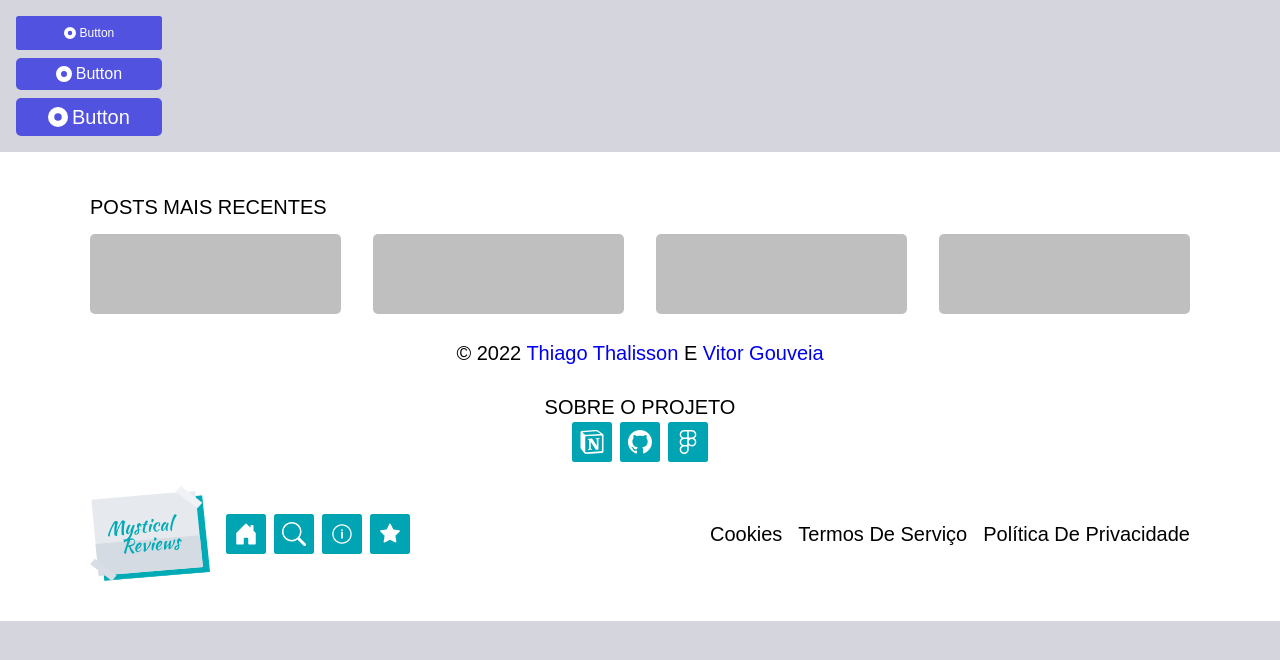
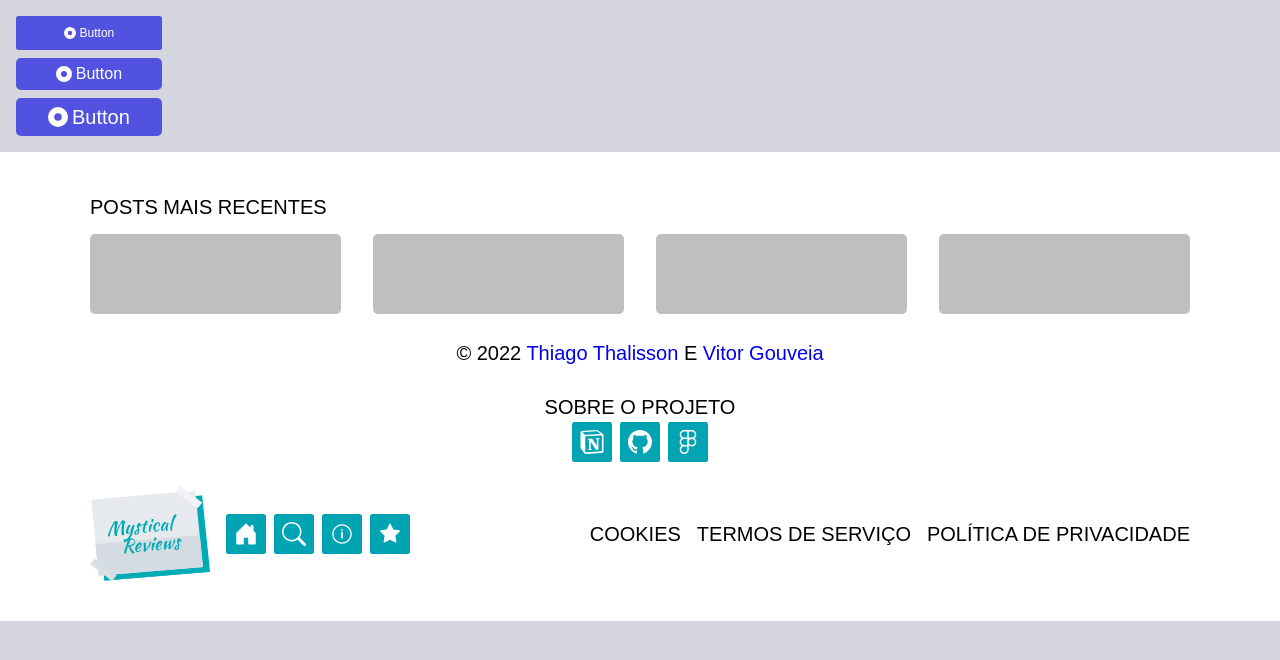
Before and after one commit to Evonofy/MysticalReviews, an Astro site: page / in a window 1280 px wide. Built offline with nearby package versions, Linux system fonts and the light colour scheme; Astro itself is replaced by a stand-in of ours.

Commit message:
Fixed informational links capitalization

```diff
--- a/src/components/Footer.tsx
+++ b/src/components/Footer.tsx
@@ -194,9 +194,9 @@ export function Footer() {
                     </NavigationLinksContainer>
 
                     <InformationalLinks>
-                        <Paragraph>Cookies</Paragraph>
-                        <Paragraph>Termos De Serviço</Paragraph>
-                        <Paragraph>Política De Privacidade</Paragraph>
+                        <Paragraph>COOKIES</Paragraph>
+                        <Paragraph>TERMOS DE SERVIÇO</Paragraph>
+                        <Paragraph>POLÍTICA DE PRIVACIDADE</Paragraph>
                     </InformationalLinks>
                 </UsefulLinks>
             </LimitWidth>
```
